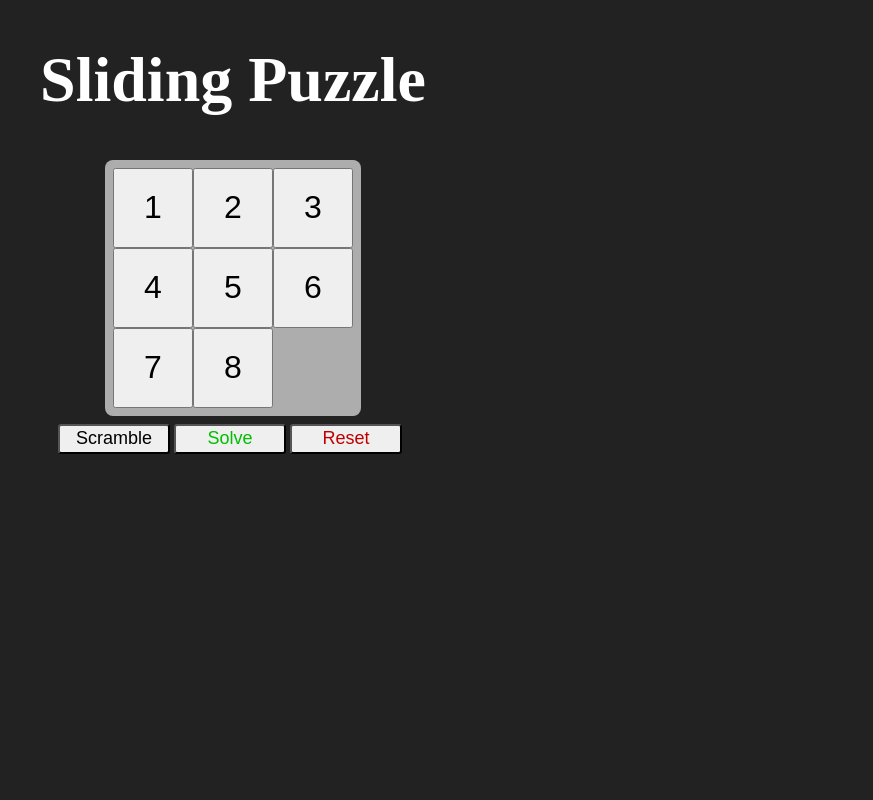
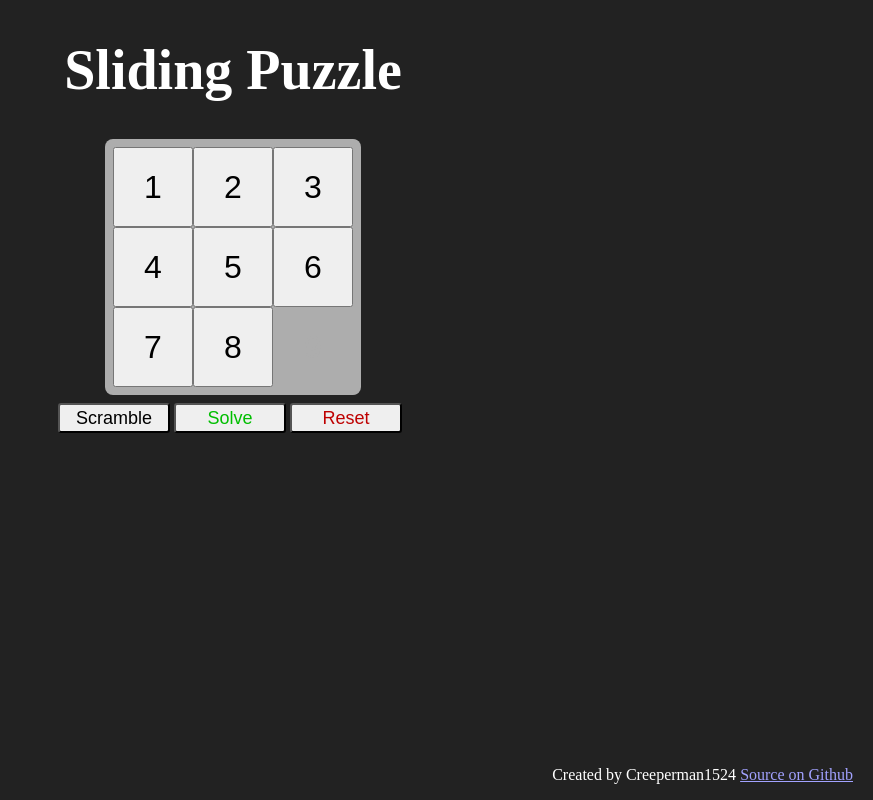
Before and after one commit to Creeperman1524/SlidingPuzzleSolver, a plain HTML site: page index.html in a window 1280 px wide. Shown: the whole page, without its empty margins (407-1280 px from the left). Drawn offline with Linux system fonts and the light colour scheme.

Commit message:
Added footer
Added a footer with credits to the website

```diff
--- a/index.html
+++ b/index.html
@@ -14,6 +14,9 @@
 		<button class="otherButton" id="solve">Solve</button>
 		<button class="otherButton" id="reset">Reset</button>
 	</div>
+	<div class="footer">
+		<p>Created by Creeperman1524 <a class="link" href="https://github.com/Creeperman1524/SlidingPuzzleSolver">Source on Github</a></p>
+	</div>
 	<script src="./slidingPuzzle.js" type="text/javascript"></script>
 	<script src="./main.js" type="text/javascript"></script>
 </body>
--- a/style.css
+++ b/style.css
@@ -4,7 +4,7 @@ html {
 
 h1 {
 	text-align: center;
-	font-size: 4rem;
+	font-size: 3.5rem;
 	color: white;
 }
 
@@ -53,3 +53,18 @@ h1 {
 	cursor: pointer;
 	border-radius: 0.2rem
 }
+
+.footer {
+	color: white;
+	position: fixed;
+	right: 0;
+	bottom: 0;
+	width: 100%;
+	padding-right: 20px;
+	box-sizing: border-box;
+	text-align: right;
+}
+
+.link:visited, .link {
+	color: rgb(162, 162, 255);
+}
```
